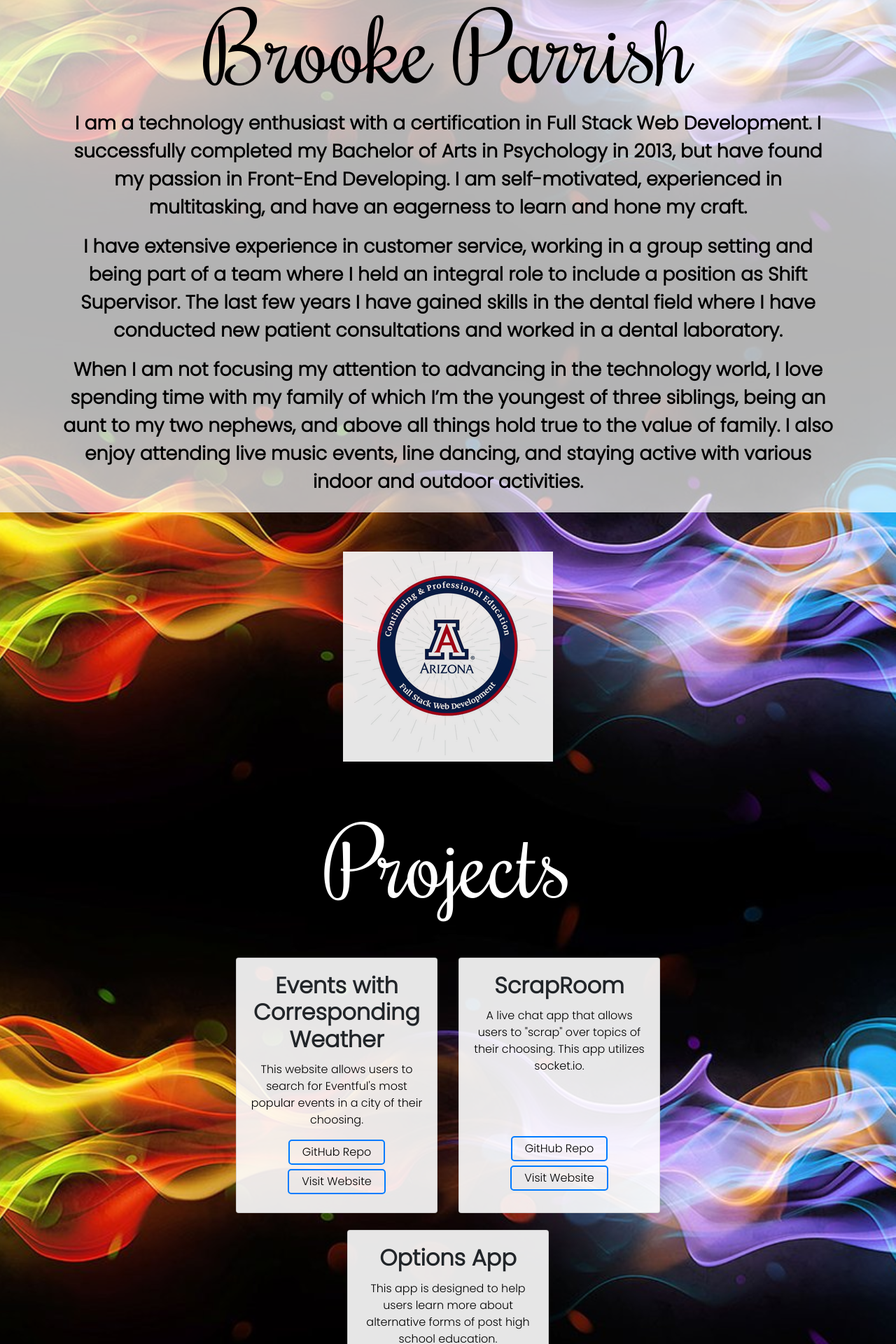
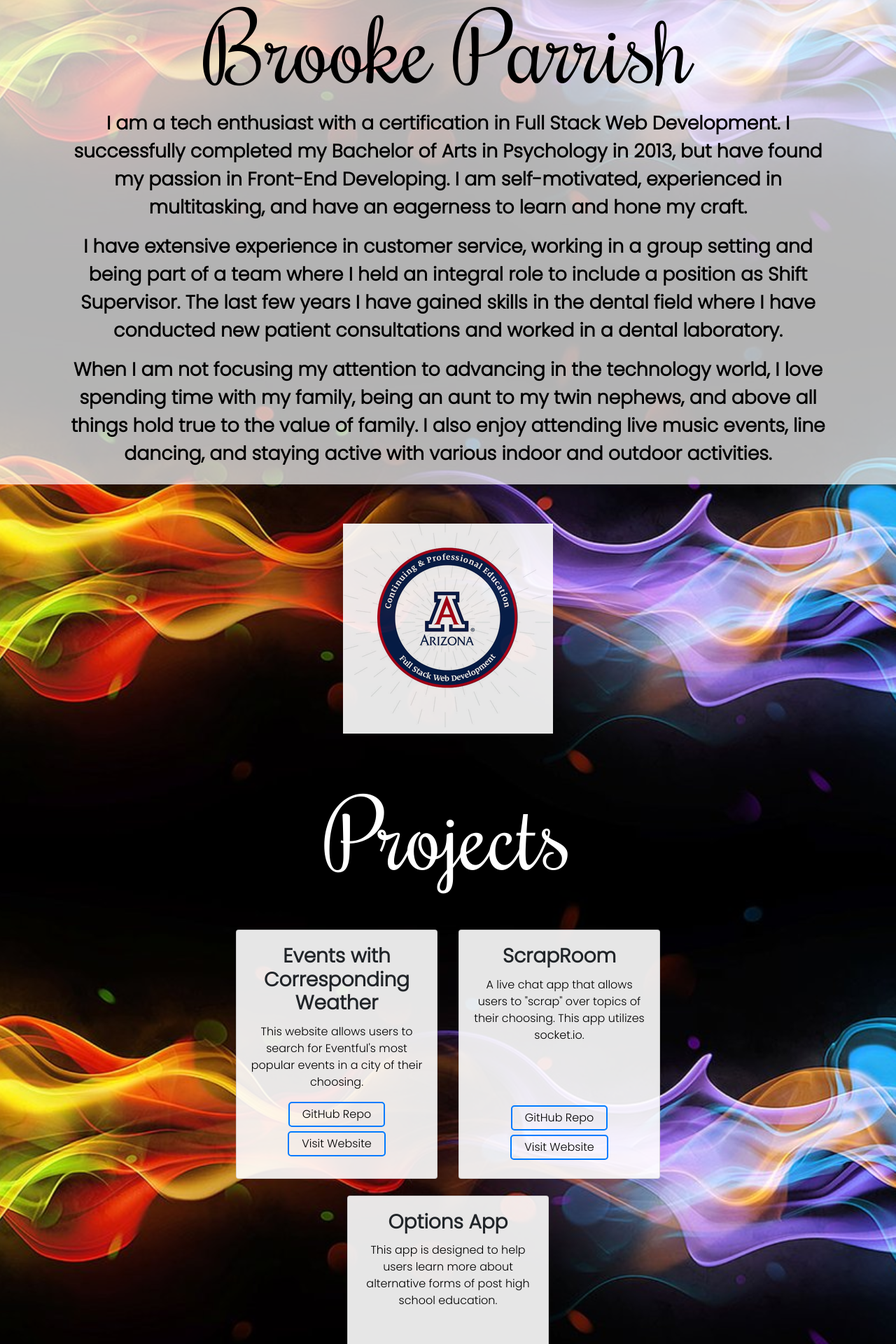
Before and after one commit to brookeparrish/updatedPortfolio, a React (Create React App) app in the folder updated-portfolio/: page / in a window 1280 px wide. Shown: the part 353-2273 px from the top of the page at 70% size. Built offline with nearby package versions, Linux system fonts and the light colour scheme.

Commit message:
made text smaller and changed about me

```diff
--- a/updated-portfolio/src/components/About/About.js
+++ b/updated-portfolio/src/components/About/About.js
@@ -6,11 +6,11 @@ function About() {
         <div className="jumbotron jumbotron-fluid text-center jumboBackground pt-2 pb-2 pr-0">
             <div className="container">
                 <h1 className="display-4 name">Brooke Parrish</h1>
-                <p className="lead">I am a technology enthusiast with a certification in Full Stack Web Development. I successfully completed my Bachelor of Arts in Psychology in 2013, but have found my passion in Front-End Developing. I am self-motivated, experienced in multitasking, and have an eagerness to learn and hone my craft.</p>
+                <p className="lead">I am a tech enthusiast with a certification in Full Stack Web Development. I successfully completed my Bachelor of Arts in Psychology in 2013, but have found my passion in Front-End Developing. I am self-motivated, experienced in multitasking, and have an eagerness to learn and hone my craft.</p>
 
                 <p className="lead">I have extensive experience in customer service, working in a group setting and being part of a team where I held an integral role to include a position as Shift Supervisor. The last few years I have gained skills in the dental field where I have conducted new patient consultations and worked in a dental laboratory.</p>
 
-                <p className="lead">When I am not focusing my attention to advancing in the technology world, I love spending time with my family of which I’m the youngest of three siblings, being an aunt to my two nephews, and above all things hold true to the value of family. I also enjoy attending live music events, line dancing, and staying active with various indoor and outdoor activities.</p>
+                <p className="lead">When I am not focusing my attention to advancing in the technology world, I love spending time with my family, being an aunt to my twin nephews, and above all things hold true to the value of family. I also enjoy attending live music events, line dancing, and staying active with various indoor and outdoor activities.</p>
             </div>
         </div>
     );
--- a/updated-portfolio/src/components/Projects/Projects.js
+++ b/updated-portfolio/src/components/Projects/Projects.js
@@ -12,7 +12,7 @@ function Projects() {
                 <div className="card-deck mx-auto pb-4 pt-4">
                     <div className="card text-center" style={cardStyle}>
                         <div className="card-body">
-                            <p className="card-title bold h2">Events with Corresponding Weather</p>
+                            <p className="card-title bold h3">Events with Corresponding Weather</p>
                             <p className="card-text">This website allows users to search for Eventful's most popular events in a city of their choosing.</p>
                             <a href="https://github.com/brookeparrish/project1" target="_blank" className="card-link">GitHub Repo</a>
                             <a href="https://brookeparrish.github.io/project1/" target="_blank" className="card-link">Visit Website</a>
@@ -21,7 +21,7 @@ function Projects() {
 
                     <div className="card text-center" style={cardStyle}>
                         <div className="card-body">
-                            <p className="card-title font-weight-bolder h2">ScrapRoom</p>
+                            <p className="card-title font-weight-bolder h3">ScrapRoom</p>
                             <p className="card-text">
                                 A live chat app that allows users to "scrap" over topics of their choosing.  This app utilizes socket.io.
                                 <br></br>
@@ -39,7 +39,7 @@ function Projects() {
                 <div className="card-deck mx-auto pb-2">
                     <div className="card text-center" style={cardStyle}>
                         <div className="card-body">
-                            <p className="card-title font-weight-bolder h2">Options App</p>
+                            <p className="card-title font-weight-bolder h3">Options App</p>
                             <p className="card-text">This app is designed to help users learn more about alternative forms of post high school education.
                             <br></br>
                             <br></br>
```
Also changed, not shown: updated-portfolio/src/components/Projects/Projects.css (line endings or trailing spaces).
